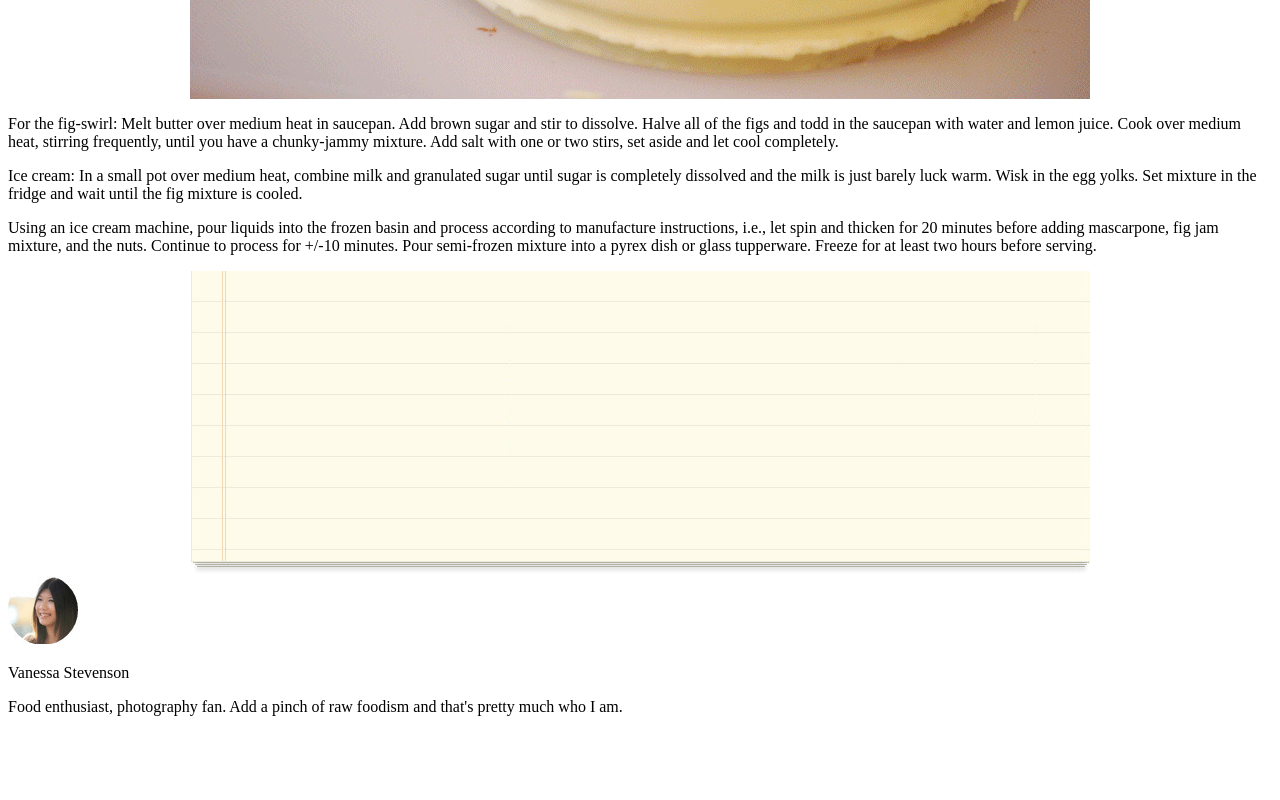
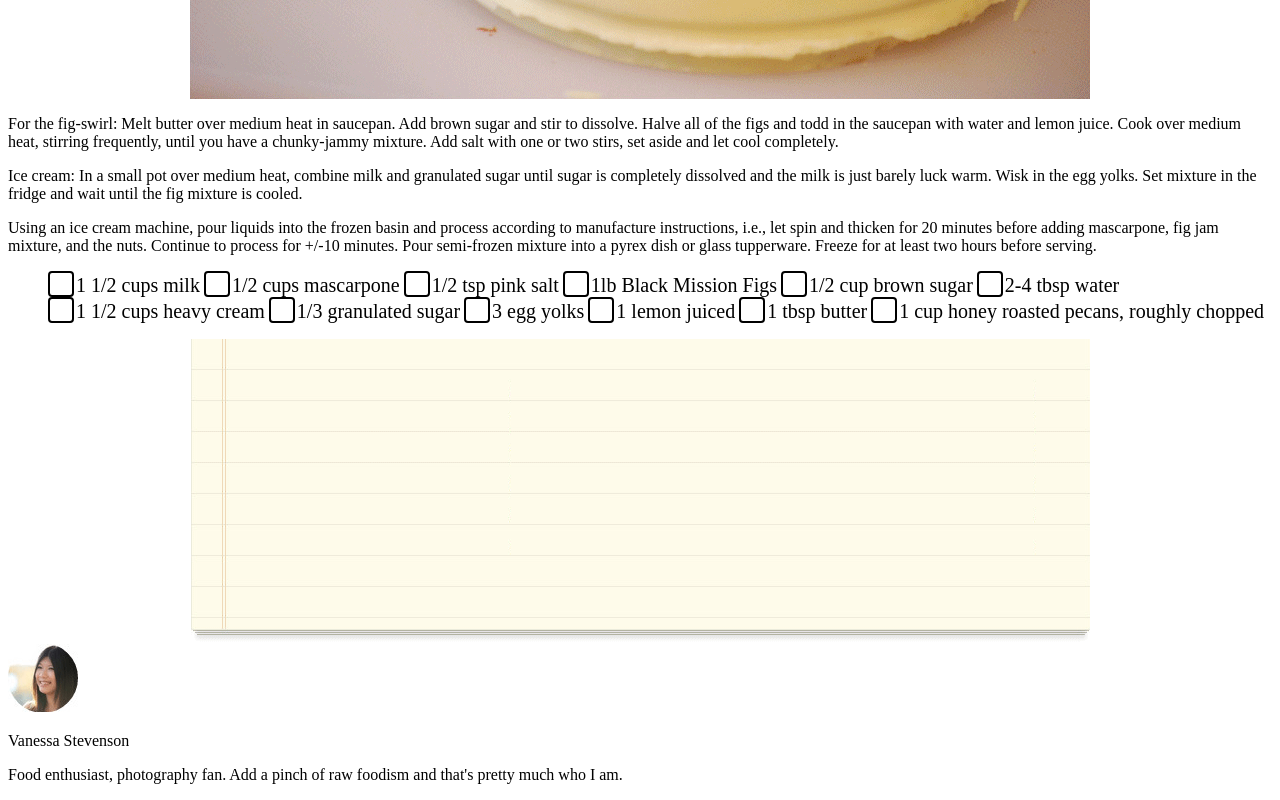
Before and after one commit to kcboggs/chocolate-pizza, a plain HTML site: page index.html in a window 1280 px wide. Shown: the part 666-1466 px from the top of the page. Before the commit the page ends 1398 px from the top, so only its background shows below. Drawn offline with Linux system fonts and the light colour scheme.

Commit message:
more CSS and HTML work

```diff
--- a/css/style.css
+++ b/css/style.css
@@ -26,3 +26,22 @@ p1{
   font-family: cursive;
   text-align: left;
 }
+input[type=checkbox] + label{
+  display: block;
+}
+input[type=checkbox] + label:before{
+  content:"\2714";
+  border: 0.1em solid #000;
+  border-radius: 0.2em;
+  display: inline-block;
+  width: 1em;
+  height: 1em;
+  padding-left: 0.1em;
+  padding-bottom: 0.1em;
+  margin-right: 0.1em;
+  horizontal-align: bottom;
+  color: transparent;
+}
+input[type=checkbox]{
+  display: none;
+}
--- a/index.html
+++ b/index.html
@@ -34,6 +34,7 @@
 
   <h1>Chocolate Pizza</h1>
 
+  <!-- div for pizza image -->
   <div
     style="display: flex; justify-content: center; align-items: center;">
     <img src="images/choco-pizza.png">
@@ -46,6 +47,51 @@
     <p>Ice cream: In a small pot over medium heat, combine milk and granulated sugar until sugar is completely dissolved and the milk is just barely luck warm. Wisk in the egg yolks. Set mixture in the fridge and wait until the fig mixture is cooled.</p>
 
     <p>Using an ice cream machine, pour liquids into the frozen basin and process according to manufacture instructions, i.e., let spin and thicken for 20 minutes before adding mascarpone, fig jam mixture, and the nuts. Continue to process for +/-10 minutes. Pour semi-frozen mixture into a pyrex dish or glass tupperware. Freeze for at least two hours before serving.</p>
+
+     <!-- Recipe list -->
+    <form>
+    <ul>
+      <li><input type="checkbox" id="recipe1" name="recipe1" value="1 1/2 cups milk">
+      <label for ="recipe1">1 1/2 cups milk</label></li>
+
+      <li><input type="checkbox" id="recipe2" name="recipe2" value="1/2 cups mascarpone">
+      <label for ="recipe2">1/2 cups mascarpone</label></li>
+
+      <li><input type="checkbox" id="recipe3" name="recipe3" value="1/2 tsp pink salt">
+      <label for ="recipe3">1/2 tsp pink salt</label></li>
+
+      <li><input type="checkbox" id="recipe4" name="recipe4" value="1 lb Black Mission Figs">
+      <label for ="recipe4">1lb Black Mission Figs</label></li>
+
+      <li><input type="checkbox" id="recipe5" name="recipe5" value="1/2 cup brown sugar">
+      <label for ="recipe5">1/2 cup brown sugar</label></li>
+
+      <li><input type="checkbox" id="recipe6" name="recipe6" value="2-4 tbsp water">
+      <label for ="recipe6">2-4 tbsp water</label></li>
+      </form>
+
+    <form2>
+      <li><input type="checkbox" id="recipe7" name="recipe7" value="1 1/2 cups heavy cream">
+      <label for ="recipe7">1 1/2 cups heavy cream</label></li>
+
+      <li><input type="checkbox" id="recipe8" name="recipe8" value="1/3 granulated sugar">
+      <label for ="recipe8">1/3 granulated sugar</label></li>
+
+      <li><input type="checkbox" id="recipe9" name="recipe9" value="2 egg yolks">
+      <label for ="recipe9">3 egg yolks</label></li>
+
+      <li><input type="checkbox" id="recipe10" name="recipe10" value="1 lemon juiced">
+      <label for ="recipe10">1 lemon juiced</label></li>
+
+      <li><input type="checkbox" id="recipe11" name="recipe11" value="1 tbsp butter">
+      <label for ="recipe11">1 tbsp butter</label></li>
+
+      <li><input type="checkbox" id="recipe12" name="recipe12" value="1 cup honey roasted pecans, roughly chopped">
+      <label for ="recipe12">1 cup honey roasted pecans, roughly chopped</
+      </label></li>
+    </form2>
+    </ul>
+
 
     <div
       style="display: flex; justify-content: center; align-items: center;">
```
